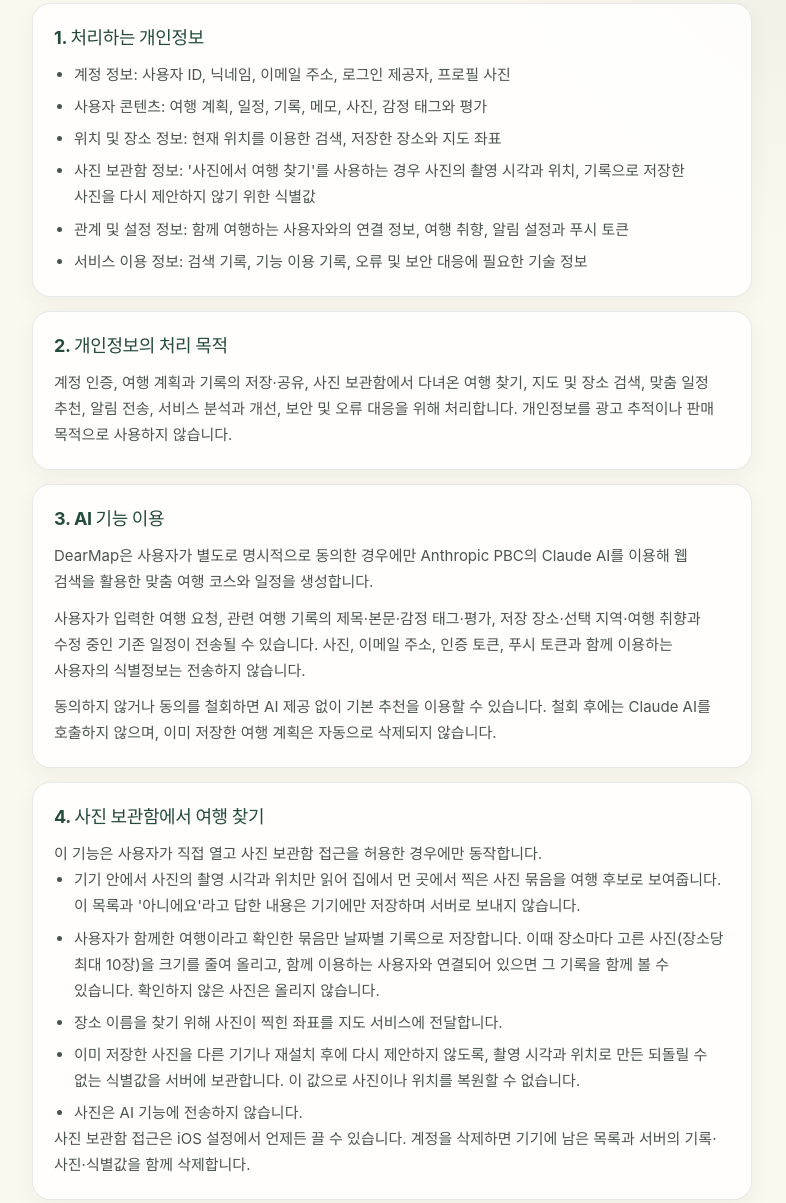
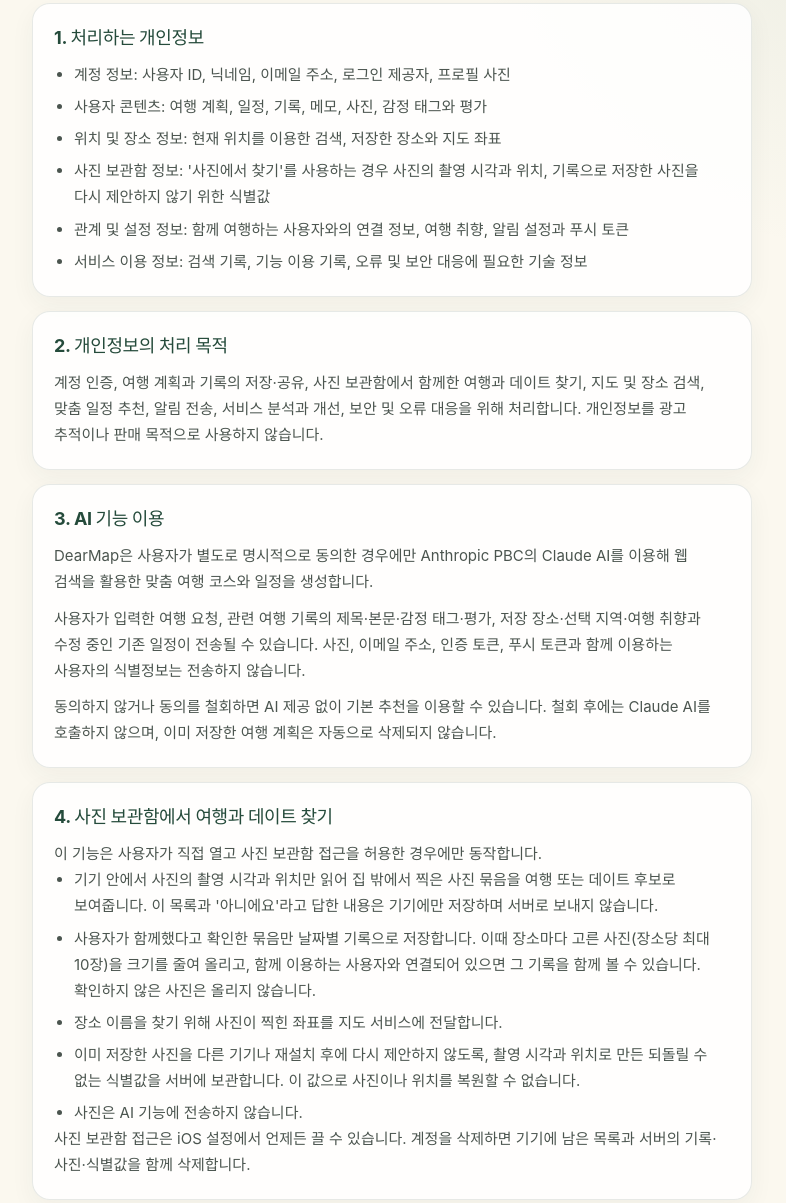
Before and after one commit to sigcrew/DearMap-Legal, a plain HTML site: page privacy/index.html in a window 1280 px wide. Shown: the part 305-1508 px from the top of the page, without its empty margins (248-1034 px from the left). Drawn offline with Linux system fonts and the light colour scheme.

Commit message:
docs: the photo finder also suggests dates near home
Co-Authored-By: Claude Opus 5.5 <noreply@anthropic.com>

```diff
--- a/privacy/index.html
+++ b/privacy/index.html
@@ -28,7 +28,7 @@
         <li>계정 정보: 사용자 ID, 닉네임, 이메일 주소, 로그인 제공자, 프로필 사진</li>
         <li>사용자 콘텐츠: 여행 계획, 일정, 기록, 메모, 사진, 감정 태그와 평가</li>
         <li>위치 및 장소 정보: 현재 위치를 이용한 검색, 저장한 장소와 지도 좌표</li>
-        <li>사진 보관함 정보: '사진에서 여행 찾기'를 사용하는 경우 사진의 촬영 시각과 위치, 기록으로 저장한 사진을 다시 제안하지 않기 위한 식별값</li>
+        <li>사진 보관함 정보: '사진에서 찾기'를 사용하는 경우 사진의 촬영 시각과 위치, 기록으로 저장한 사진을 다시 제안하지 않기 위한 식별값</li>
         <li>관계 및 설정 정보: 함께 여행하는 사용자와의 연결 정보, 여행 취향, 알림 설정과 푸시 토큰</li>
         <li>서비스 이용 정보: 검색 기록, 기능 이용 기록, 오류 및 보안 대응에 필요한 기술 정보</li>
       </ul>
@@ -36,7 +36,7 @@
 
     <section class="document-card">
       <h2>2. 개인정보의 처리 목적</h2>
-      <p>계정 인증, 여행 계획과 기록의 저장·공유, 사진 보관함에서 다녀온 여행 찾기, 지도 및 장소 검색, 맞춤 일정 추천, 알림 전송, 서비스 분석과 개선, 보안 및 오류 대응을 위해 처리합니다. 개인정보를 광고 추적이나 판매 목적으로 사용하지 않습니다.</p>
+      <p>계정 인증, 여행 계획과 기록의 저장·공유, 사진 보관함에서 함께한 여행과 데이트 찾기, 지도 및 장소 검색, 맞춤 일정 추천, 알림 전송, 서비스 분석과 개선, 보안 및 오류 대응을 위해 처리합니다. 개인정보를 광고 추적이나 판매 목적으로 사용하지 않습니다.</p>
     </section>
 
     <section class="document-card">
@@ -47,11 +47,11 @@
     </section>
 
     <section class="document-card">
-      <h2>4. 사진 보관함에서 여행 찾기</h2>
+      <h2>4. 사진 보관함에서 여행과 데이트 찾기</h2>
       <p>이 기능은 사용자가 직접 열고 사진 보관함 접근을 허용한 경우에만 동작합니다.</p>
       <ul>
-        <li>기기 안에서 사진의 촬영 시각과 위치만 읽어 집에서 먼 곳에서 찍은 사진 묶음을 여행 후보로 보여줍니다. 이 목록과 '아니에요'라고 답한 내용은 기기에만 저장하며 서버로 보내지 않습니다.</li>
-        <li>사용자가 함께한 여행이라고 확인한 묶음만 날짜별 기록으로 저장합니다. 이때 장소마다 고른 사진(장소당 최대 10장)을 크기를 줄여 올리고, 함께 이용하는 사용자와 연결되어 있으면 그 기록을 함께 볼 수 있습니다. 확인하지 않은 사진은 올리지 않습니다.</li>
+        <li>기기 안에서 사진의 촬영 시각과 위치만 읽어 집 밖에서 찍은 사진 묶음을 여행 또는 데이트 후보로 보여줍니다. 이 목록과 '아니에요'라고 답한 내용은 기기에만 저장하며 서버로 보내지 않습니다.</li>
+        <li>사용자가 함께했다고 확인한 묶음만 날짜별 기록으로 저장합니다. 이때 장소마다 고른 사진(장소당 최대 10장)을 크기를 줄여 올리고, 함께 이용하는 사용자와 연결되어 있으면 그 기록을 함께 볼 수 있습니다. 확인하지 않은 사진은 올리지 않습니다.</li>
         <li>장소 이름을 찾기 위해 사진이 찍힌 좌표를 지도 서비스에 전달합니다.</li>
         <li>이미 저장한 사진을 다른 기기나 재설치 후에 다시 제안하지 않도록, 촬영 시각과 위치로 만든 되돌릴 수 없는 식별값을 서버에 보관합니다. 이 값으로 사진이나 위치를 복원할 수 없습니다.</li>
         <li>사진은 AI 기능에 전송하지 않습니다.</li>
```
